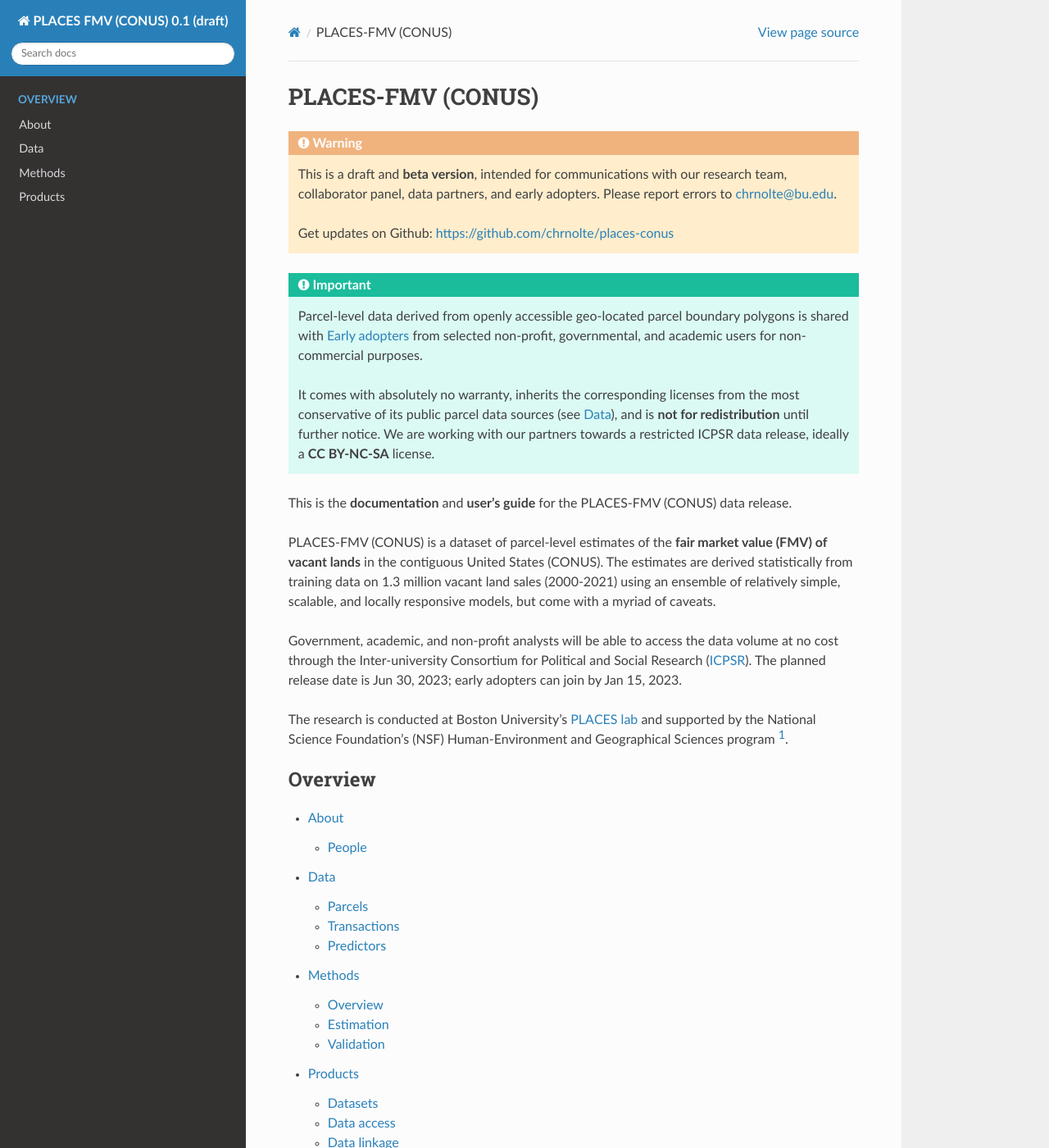
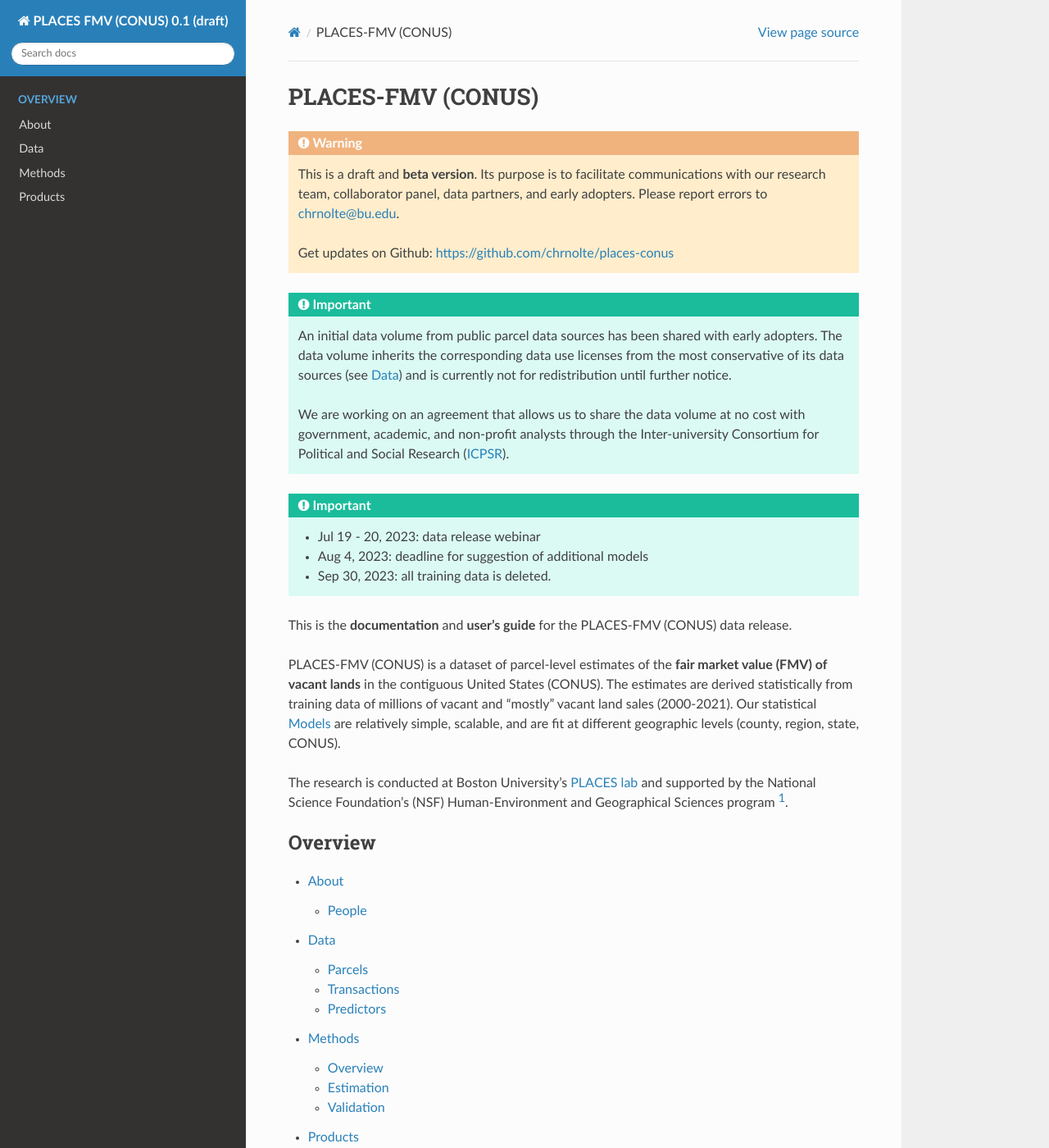
Before and after one commit to chrnolte/places-conus, a Sphinx documentation site: the page built from docs/index.rst, in a window 1280 px wide and 1400 px high. Shown: the whole window at 82% size. Built offline with Sphinx 7.4.7 and the Read the Docs theme 2.0.0, drawn with Linux system fonts in a browser that asks for light colours; some of the changed text lies outside the part shown.

Commit message:
Updated index.rst

```diff
--- a/docs/index.rst
+++ b/docs/index.rst
@@ -2,20 +2,23 @@
 ==================
 
 .. warning::
-   This is a draft and **beta version**, intended for communications with our research team, collaborator panel, data partners, and early adopters. Please report errors to `chrnolte@bu.edu <mailto:chrnolte@bu.edu>`_.
+   This is a draft and **beta version**. Its purpose is to facilitate communications with our research team, collaborator panel, data partners, and early adopters. Please report errors to `chrnolte@bu.edu <mailto:chrnolte@bu.edu>`_.
 
    Get updates on Github: `<https://github.com/chrnolte/places-conus>`_
 
 .. important::
-   Parcel-level data derived from openly accessible geo-located parcel boundary polygons is shared with :any:`Early adopters` from selected non-profit, governmental, and academic users for non-commercial purposes.
+   An initial data volume from public parcel data sources has been shared with early adopters. The data volume inherits the corresponding data use licenses from the most conservative of its data sources (see :ref:`Data`) and is currently not for redistribution until further notice.
 
-   It comes with absolutely no warranty, inherits the corresponding licenses from the most conservative of its public parcel data sources (see :ref:`Data`), and is **not for redistribution** until further notice. We are working with our partners towards a restricted ICPSR data release, ideally a **CC BY-NC-SA** license.
+   We are working on an agreement that allows us to share the data volume at no cost with government, academic, and non-profit analysts through the Inter-university Consortium for Political and Social Research (`ICPSR <https://www.icpsr.umich.edu/web/pages/>`_).
+
+.. important::
+   * Jul 19 - 20, 2023: data release webinar
+   * Aug 4, 2023: deadline for suggestion of additional models
+   * Sep 30, 2023: all training data is deleted.
 
 This is the **documentation** and **user's guide** for the PLACES-FMV (CONUS) data release.
 
-PLACES-FMV (CONUS) is a dataset of parcel-level estimates of the **fair market value (FMV) of vacant lands** in the contiguous United States (CONUS). The estimates are derived statistically from training data on 1.3 million vacant land sales (2000-2021) using an ensemble of relatively simple, scalable, and locally responsive models, but come with a myriad of caveats.
-
-Government, academic, and non-profit analysts will be able to access the data volume at no cost through the Inter-university Consortium for Political and Social Research (`ICPSR <https://www.icpsr.umich.edu/web/pages/>`_). The planned release date is Jun 30, 2023; early adopters can join by Jan 15, 2023.
+PLACES-FMV (CONUS) is a dataset of parcel-level estimates of the **fair market value (FMV) of vacant lands** in the contiguous United States (CONUS). The estimates are derived statistically from training data of millions of vacant and "mostly" vacant land sales (2000-2021). Our statistical :ref:`Models` are relatively simple, scalable, and are fit at different geographic levels (county, region, state, CONUS).
 
 The research is conducted at Boston University's `PLACES lab <https://placeslab.org>`_ and supported by the National Science Foundation's (NSF) Human-Environment and Geographical Sciences program [#f1]_.
 
@@ -38,4 +41,7 @@
    Data for the first phase of this research (Aug 1, 2022 - Sep 30, 2023) provided by `Zillow <https://www.zillowgroup.com/>`_ through the Zillow Transaction and Assessment Dataset (ZTRAX). More information can be found at `<http://www.zillow.com/ztrax>`_. The results and opinions are those of the author(s) and do not reflect the position of Zillow Group.
 
 .. note::
-   We thank Regrid's `Data with Purpose <https://regrid.com/purpose>`_ program, which provides access to nonprofit researchers on a "pay what you can" basis. For two thirds of CONUS counties, PLACES-FMV (CONUS) is based on Regrid parcel data. For the remaining counties, publicy parcel boundary data is openly available online).
+   We thank Regrid's `Data with Purpose <https://regrid.com/purpose>`_ program, which provides access to nonprofit researchers on a "pay what you can" basis. For two thirds of CONUS counties, PLACES-FMV (CONUS) is based on Regrid parcel data. For the remaining counties, parcel boundary data was downloaded from publicly available sources.
+
+.. important::
+   While we have produced this data volume in good faith, it does not come with any legal warranties and with no formal guarantees. Human errors in data entry, processing, and interpretation are bound to happen in a project that synthesizes and interpretes governmental and satellite data over such a vast and diverse continent.
--- a/docs/methods/estimation/models.rst
+++ b/docs/methods/estimation/models.rst
@@ -14,7 +14,7 @@
 CONUS models
 ************
 
-CONUS models provide a interpretable understanding of the most important drivers of land value across the entire study area. All are fitted on the full :ref:`CONUS` wide sample of vacant land acquisitions (~1.3M sales) using :ref:`OLS <Linear regressions (OLS)>` estimators.
+CONUS models provide an interpretable understanding of the most important drivers of land value across the entire study area. All are fitted on the full :ref:`CONUS` wide sample of vacant land acquisitions (~1.3M sales) using :ref:`OLS <Linear regressions (OLS)>` estimators.
 
 Table of currently fitted models:
 
```
Also changed, not shown: other parts of docs/methods/estimation/models.rst (+1 -1 lines).
